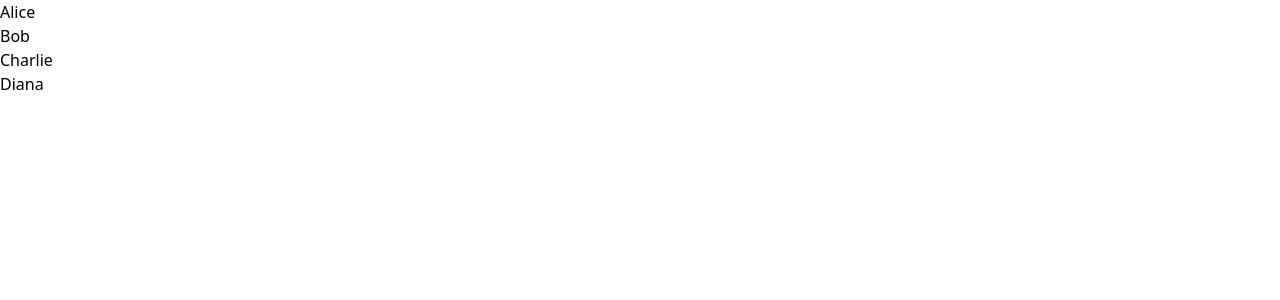
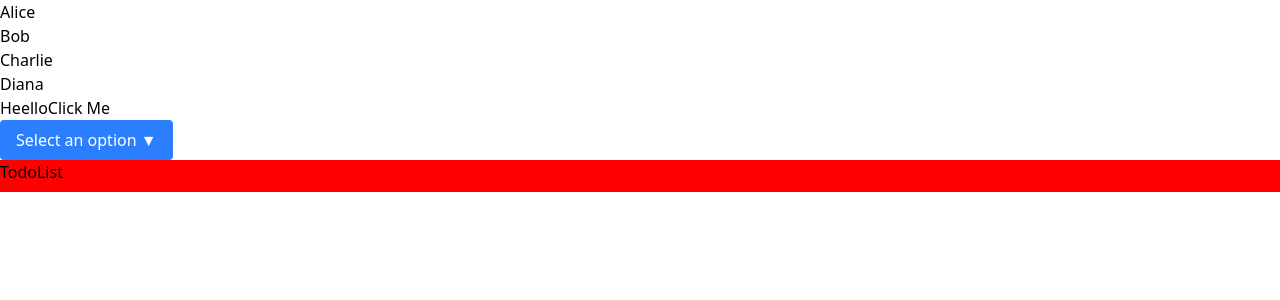
Before and after one commit to Techharik/daily-learn, a React (Vite) app in the folder tsrs/: page / in a window 1280 px wide. Shown: the top 300 px of the page. Built offline with nearby package versions, Linux system fonts and the light colour scheme.

Commit message:
react design Pattern

```diff
--- a/tsrs/src/App3.tsx
+++ b/tsrs/src/App3.tsx
@@ -2,6 +2,12 @@ import React from "react";
 import RenderList from "./challange/React3/RenderList";
 import { usersData } from './assets/data.ts'
 import UserLists from "./challange/React3/UserLists.js";
+import ContainerComponnet from "./challange/React3/ContainerComponnet.tsx";
+import Dropdown from "./challange/React3/DropDownClone.tsx";
+import withLoading from "./challange/React3/HOC/withLoading.tsx";
+import TodoList from "./challange/React3/HOC/TodoList.tsx";
+const HigerComponnet = withLoading(TodoList)
+
 const App = () => {
     return <>
         <RenderList
@@ -9,7 +15,34 @@ const App = () => {
             renderName='users'
             RenderComponent={UserLists}
         />
+        <ContainerComponnet>
+            <ContainerComponnet.ToggleImg>
+                Click Me
+            </ContainerComponnet.ToggleImg>
+        </ContainerComponnet>
 
+        {/* <Dropdown>
+            <Dropdown.Toggle>Main</Dropdown.Toggle>
+            <Dropdown.Menu>
+                <div>Profile</div>
+                <div>Profile</div>
+                <div>Profile</div>
+            </Dropdown.Menu>
+        </Dropdown> */}
+
+        <Dropdown>
+            <Dropdown.Toggle >Select an option</Dropdown.Toggle>
+            <Dropdown.Menu>
+                <div className="hover:bg-gray-100 px-4 py-2 cursor-pointer">Profile</div>
+                <div className="hover:bg-gray-100 px-4 py-2 cursor-pointer">Settings</div>
+                <div className="hover:bg-gray-100 px-4 py-2 cursor-pointer">Logout</div>
+            </Dropdown.Menu>
+        </Dropdown>
+
+        <HigerComponnet isLoading={false} style={{
+            background: 'red',
+            height: '2rem'
+        }} />
     </>;
 };
 
--- /dev/null
+++ b/tsrs/src/challange/React3/ContainerComponnet.tsx
@@ -0,0 +1,31 @@
+import React, { createContext, Dispatch, ReactNode, SetStateAction, useContext, useState } from "react";
+
+// compound Pattern using context;
+interface TypeCard {
+    toggle: boolean;
+    setToggle: Dispatch<SetStateAction<boolean>>;
+}
+const CardToggleContext = createContext<TypeCard | undefined>(
+    undefined
+)
+
+const ContainerComponnet = ({ children }: { children: React.ReactNode }) => {
+    const [toggle, setToggle] = useState<boolean>(false)
+
+    return <CardToggleContext.Provider value={{ toggle, setToggle }}>
+        {children}
+    </CardToggleContext.Provider>;
+};
+
+
+const ToggleImg = ({ children }: { children: ReactNode }) => {
+    const { toggle, setToggle } = useContext(CardToggleContext)
+    return <div>
+        {toggle ? 'Hi' : 'Heello'}
+        <button onClick={() => setToggle(!toggle)}>{children}</button>
+    </div>
+}
+
+ContainerComponnet.ToggleImg = ToggleImg;
+
+export default ContainerComponnet;
--- /dev/null
+++ b/tsrs/src/challange/React3/DropDownClone.tsx
@@ -0,0 +1,70 @@
+import React, {
+    createContext,
+    useContext,
+    useState,
+    ReactNode,
+    Dispatch,
+    SetStateAction,
+    FC,
+    ReactElement,
+} from "react";
+
+// 1. Define Context type
+
+
+
+// 3. Container Component
+
+
+const Dropdown = ({ children }: { children: ReactNode }) => {
+    const [isOpen, setIsOpen] = useState<boolean>(false);
+
+    return (
+        <div >
+            {React.Children.map(children, (child) => {
+                if (React.isValidElement(child)) {
+                    return React.cloneElement(child as ReactElement, { isOpen, setIsOpen });
+                }
+                return child;
+            })}
+        </div>
+    );
+};
+
+// 4. Toggle Component
+const Toggle = ({ children, setIsOpen, isOpen }: {
+    children: ReactNode,
+    setIsOpen?: Dispatch<SetStateAction<boolean>>,
+    isOpen?: boolean
+}) => {
+
+
+    return (
+        <button
+            onClick={() => setIsOpen?.(!isOpen)}
+            className="bg-blue-500 text-white px-4 py-2 rounded"
+        >
+            {children} {isOpen ? "▲" : "▼"}
+        </button>
+    );
+};
+
+// 5. Menu Component
+const Menu: FC<{ children: ReactNode, isOpen?: boolean }> = ({ children, isOpen }) => {
+
+
+
+    if (!isOpen) return null;
+
+    return (
+        <div className="absolute mt-2 w-48 bg-white shadow-lg rounded p-2 border z-10">
+            {children}
+        </div>
+    );
+};
+
+// 6. Attach to compound object
+Dropdown.Toggle = Toggle;
+Dropdown.Menu = Menu;
+
+export default Dropdown;
--- /dev/null
+++ b/tsrs/src/challange/React3/HOC/TodoList.tsx
@@ -0,0 +1,7 @@
+import React from "react";
+
+const TodoList = ({ style }: any) => {
+    return <div style={style}>TodoList</div>;
+};
+
+export default TodoList;
--- /dev/null
+++ b/tsrs/src/challange/React3/HOC/withLoading.tsx
@@ -0,0 +1,14 @@
+import React from "react";
+
+const withLoading = <P extends object>(
+    WrappedComponent: React.ComponentType<P>
+) => {
+    return ({ isLoading, ...props }: { isLoading: boolean, [key: string]: any }) => {
+        return <>
+            {isLoading ? <p>Loading...</p> : <WrappedComponent {...props as P} />}
+        </>
+
+    }
+};
+
+export default withLoading;
```
Also changed, not shown: tsrs/src/challange/React3/DropDownPattern.tsx (added, +77 -0 lines), tsrs/src/challange/React3/HOC/HigerOrderComponent.tsx (added, +21 -0 lines).
